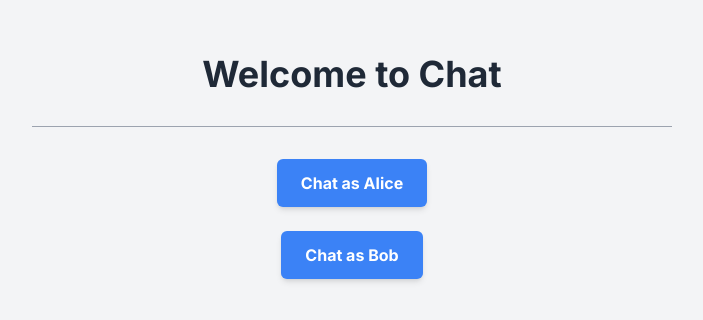
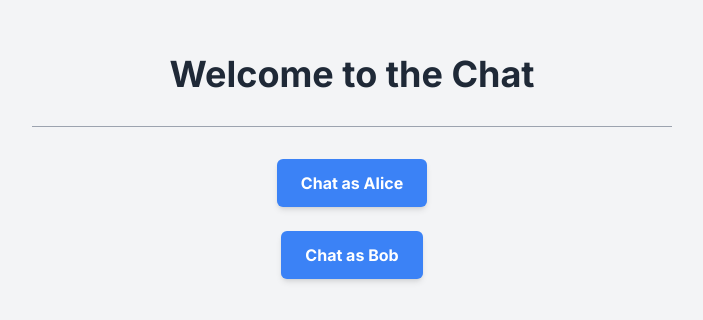
Before and after one commit to KevSchroeder/messenger-app, a Next.js app: page / in a window 1280 px wide. Shown: the part 234-554 px from the top of the page, without its empty margins (288-991 px from the left). Built offline with nearby package versions, Linux system fonts and the light colour scheme; no server answers.

Commit message:
added "the"

```diff
--- a/app/page.tsx
+++ b/app/page.tsx
@@ -3,7 +3,7 @@ import Link from 'next/link';
 export default function Home() {
     return (
         <div className="min-h-screen flex flex-col items-center justify-center bg-gray-100">
-            <h1 className="text-4xl font-bold mb-8 text-center text-gray-800">Welcome to Chat</h1>
+            <h1 className="text-4xl font-bold mb-8 text-center text-gray-800">Welcome to the Chat</h1>
             <hr className="w-1/2 border-gray-400 mb-8" />
             <div className="flex flex-col items-center space-y-6">
                 <Link href="/alice">
```
